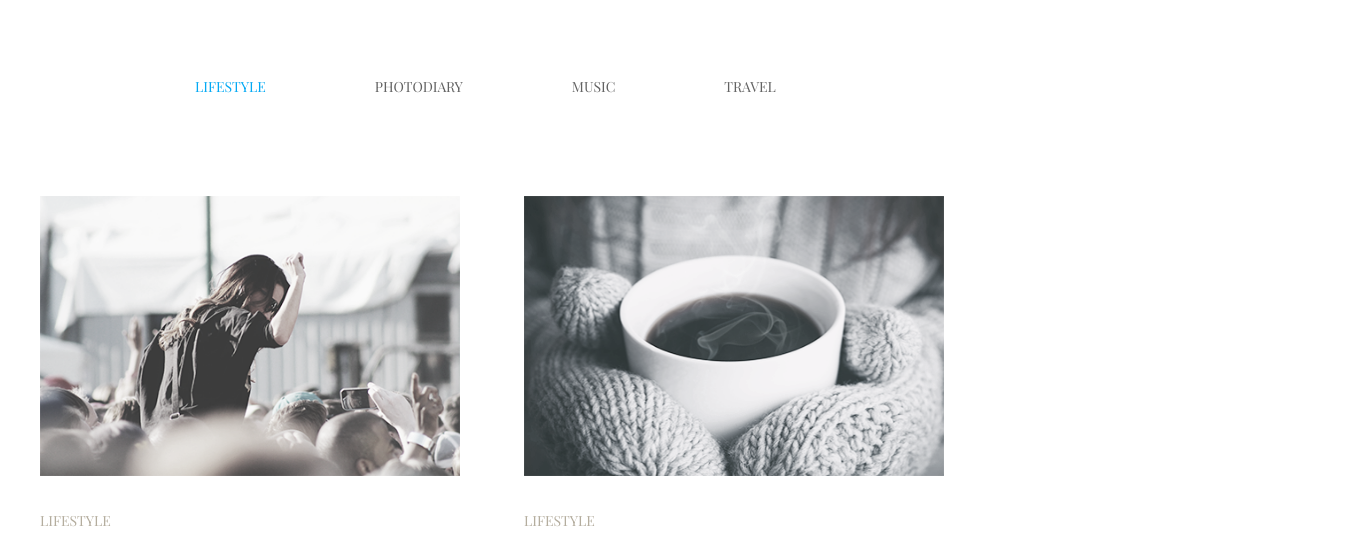
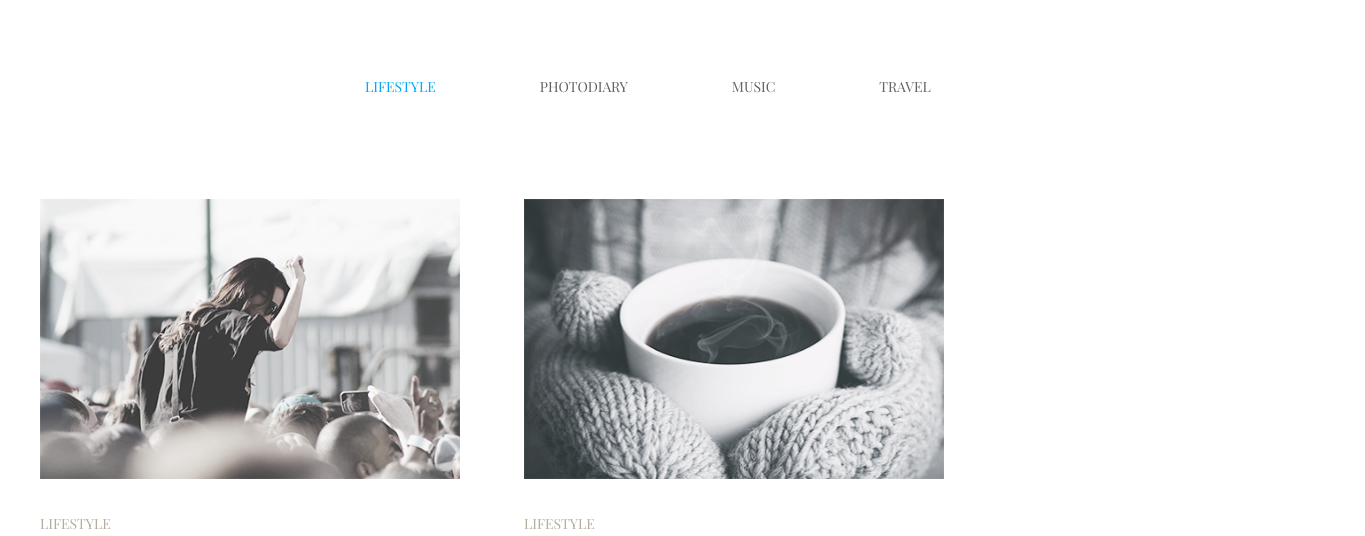
Before and after one commit to Shimmaksim/goit-fe-course, a plain HTML site: page module_3/index.html in a window 1280 px wide. Shown: the top 536 px of the page, 1365 px wide, since content can reach past the window. Drawn offline with nearby package versions, Linux system fonts and the light colour scheme.

Commit message:
modul_3_new_1

```diff
--- a/module_3/css/style.css
+++ b/module_3/css/style.css
@@ -18,11 +18,13 @@
     margin: 0 auto;
     width: 1100px;
     margin-top: 77px;
+    margin-left: 265px;
+    margin-bottom: 103px;
 }
 
 li {
     display: inline;
-    margin-left: 105px;
+    margin-left: 100px;
 }
 a{
     text-decoration: none;
```
Also changed, not shown: module_3/index.html (+1 -1 lines).
